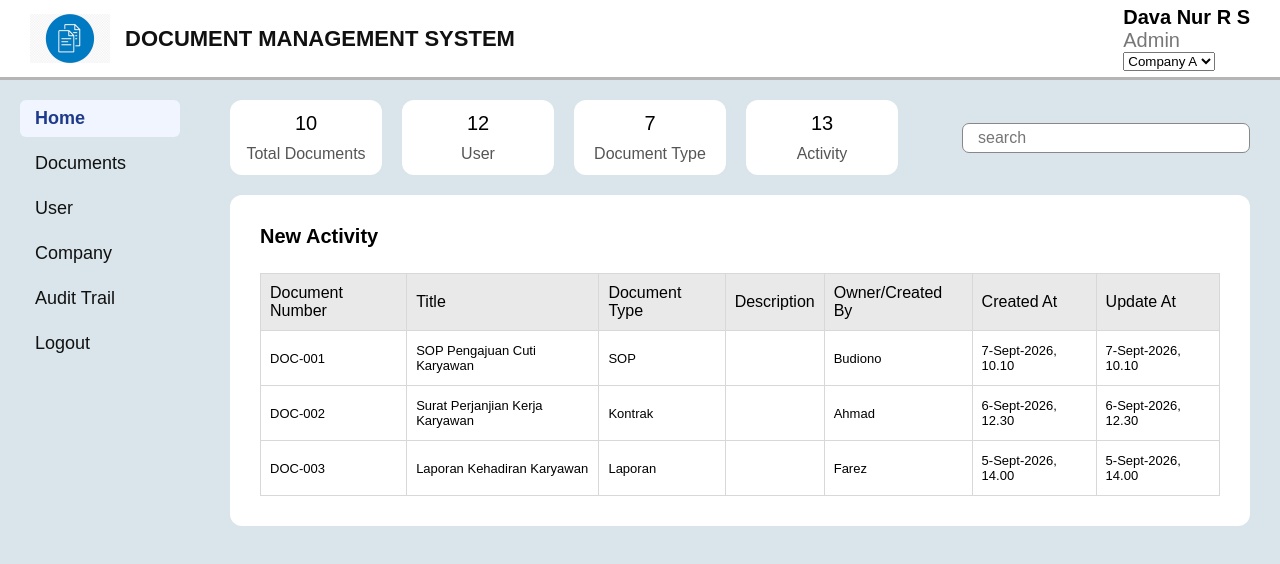
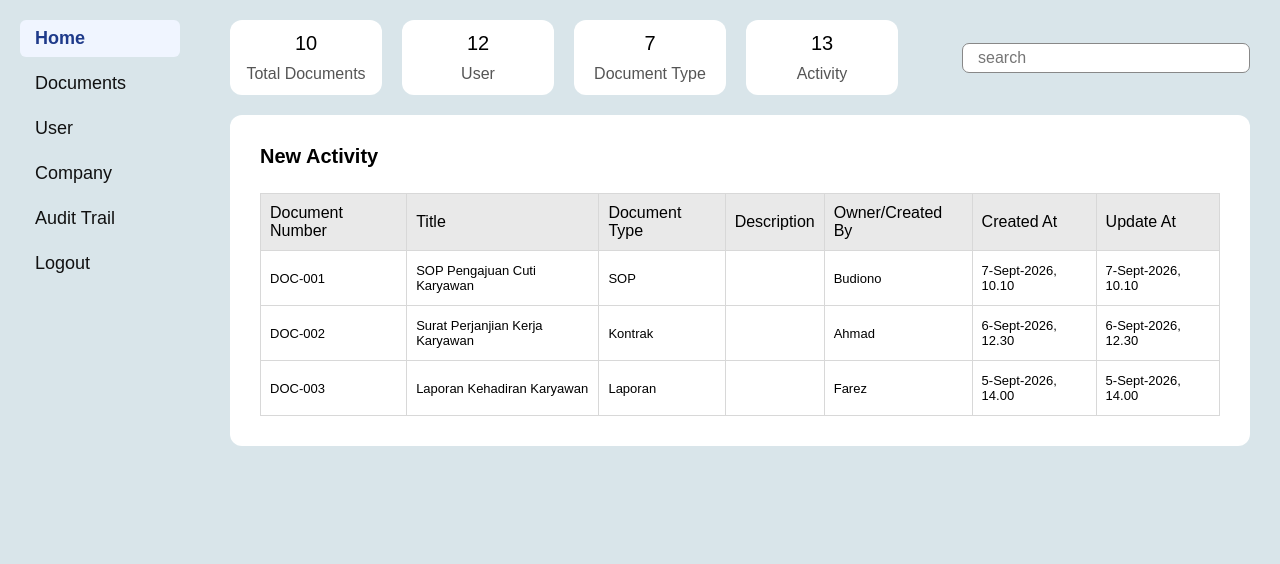
Before and after one commit to davanurrizkisetiawan30-ai/document-management-system, a React (Vite) app: page / in a window 1280 px wide. Shown: the top 564 px of the page. Built offline with nearby package versions, Linux system fonts and the light colour scheme.

Commit message:
menghubungkan sesi pengguna dan role perusahaan

```diff
--- a/src/App.jsx
+++ b/src/App.jsx
@@ -1,4 +1,5 @@
 import { Routes, Route, useLocation } from 'react-router-dom';
+import { ActiveSessionProvider } from './logic/activeSession';
 import Navbar from './components/Navbar';
 import Sidebar from './components/Sidebar';
 import SelectCompany from './pages/SelectCompany';
@@ -17,6 +18,7 @@ function App() {
     const isAuthPage = isLogin || isSelectCompany;
 
     return (
+        <ActiveSessionProvider>
             <>
                 {!isAuthPage && <Navbar />}
                 <div className={isAuthPage ? "" : "layout"}>
@@ -34,6 +36,7 @@ function App() {
                     </main>
                 </div>
             </>
+        </ActiveSessionProvider>
     );
 }
 
--- a/src/components/Navbar.jsx
+++ b/src/components/Navbar.jsx
@@ -1,11 +1,13 @@
 import documentIcon from "../assets/icon.png";
-import { useState } from "react";
-import { companyRoles } from "../logic/roleLogic";
+import { useActiveSession } from "../logic/activeSession";
 
 function Navbar() {
 
-    const [company, setCompany] = useState("Company A");
-    const role = companyRoles[company];
+    const { activeSession, setActiveSession } = useActiveSession();
+    if (!activeSession) {
+        return null;
+    }
+    const { user, company, role } = activeSession;
 
     return (
         <nav className="navbar">
@@ -14,11 +16,19 @@ function Navbar() {
                 <h2>DOCUMENT MANAGEMENT SYSTEM</h2>
             </div>
             <div className="navbar-right">
-                <strong>Dava Nur R S</strong>
+                <strong>{user.name}</strong>
                 <span>{role}</span>
-                <select className="company-select" value={company} onChange={(e) => setCompany(e.target.value)}>
-                    <option>Company A</option>
-                    <option>Company B</option>
+                <select className="company-select" value={company} onChange={(e) => {
+                    const selectedCompany = e.target.value;
+                    const selectedAccess = user.companyAccess.find((access) => access.company === selectedCompany);
+                    if (selectedAccess) {setActiveSession({
+                        user, company: selectedAccess.company, role: selectedAccess.role
+                    });
+                }
+                }}>
+                {user.companyAccess.map((access) => (
+                    <option key={access.company} value={access.company}>{access.company}</option>
+                ))}
                 </select>
             </div>
         </nav>
--- /dev/null
+++ b/src/logic/activeSession.jsx
@@ -0,0 +1,17 @@
+import { createContext, useContext, useState } from "react";
+
+{/* Active Session Context/menyimpan data pengguna */}
+const ActiveSessionContext = createContext(null);
+
+export function ActiveSessionProvider({ children }) {
+    const [activeSession, setActiveSession] = useState(null);
+    return (
+        <ActiveSessionContext.Provider value={{ activeSession, setActiveSession }}>
+            {children}
+        </ActiveSessionContext.Provider>
+    );
+}
+
+export function useActiveSession() {
+    return useContext(ActiveSessionContext);
+}
--- a/src/logic/roleLogic.js
+++ b/src/logic/roleLogic.js
@@ -17,3 +17,8 @@ export function documentPermissions(role) {
         canDownload: true
     };
 }
+
+export function getCompanyRole(user, company){
+    const access = user?.companyAccess?.find((item) => item.company === company);
+    return access ? access.role : null;
+}
--- a/src/pages/SelectCompany.jsx
+++ b/src/pages/SelectCompany.jsx
@@ -1,8 +1,10 @@
 import { useLocation, useNavigate } from "react-router-dom";
+import { useActiveSession } from "../logic/activeSession";
 
 function SelectCompany() {
     const location = useLocation();
     const navigate = useNavigate();
+    const { setActiveSession } = useActiveSession();
 
     const user = location.state?.user;
 
@@ -18,7 +20,8 @@ function SelectCompany() {
 
             {user.companyAccess.map((access) => (
                 <button key={access.company} onClick={() => {
-                    navigate("/", { state: { user, company: access.company, role: access.role }});
+                    setActiveSession({ user: user, company: access.company, role: access.role });
+                    navigate("/");
                 }}>{access.company} - {access.role}</button>
             ))}
         </div>
```
Lines whose indentation alone changed are shown as unchanged.
